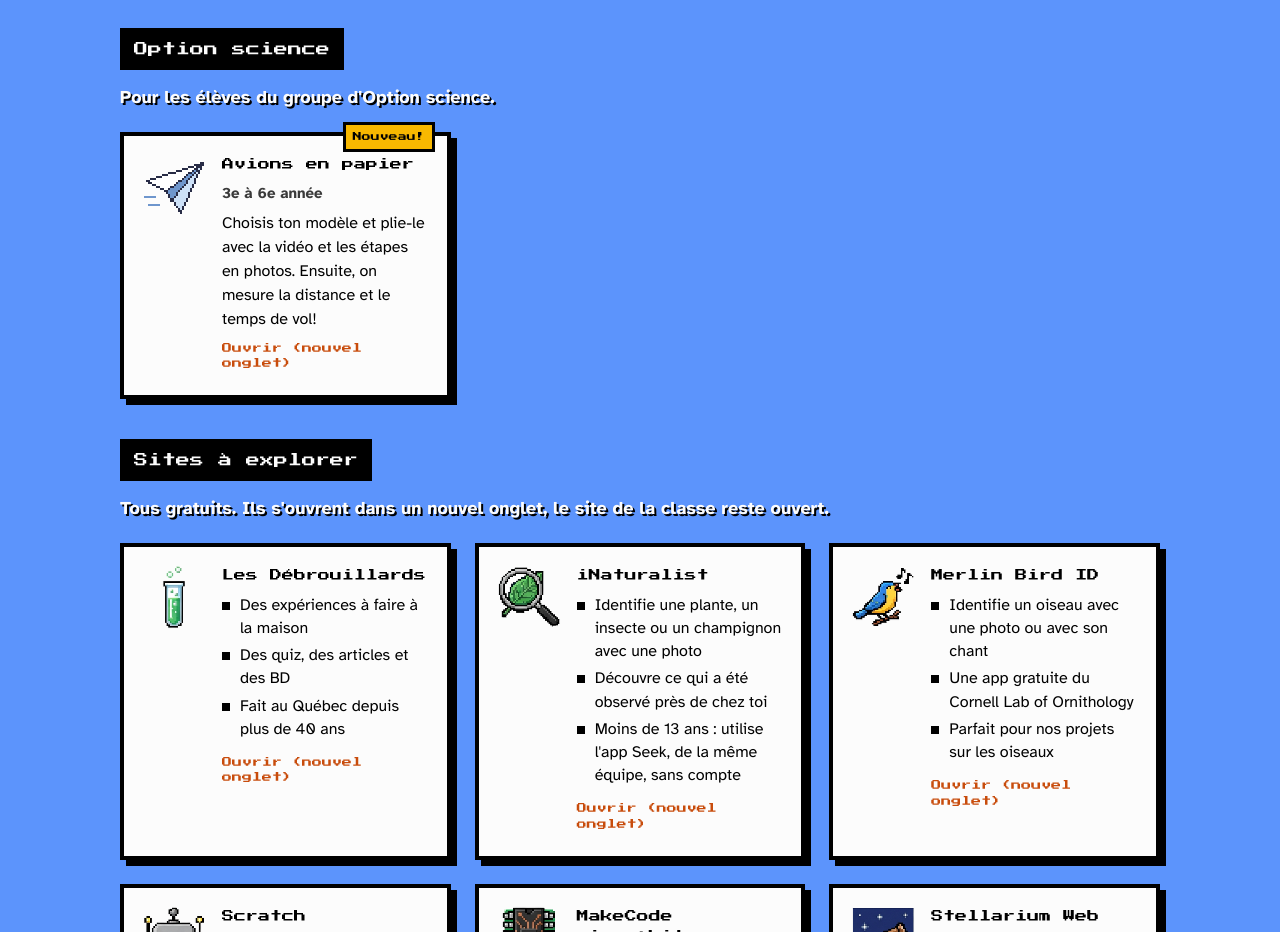
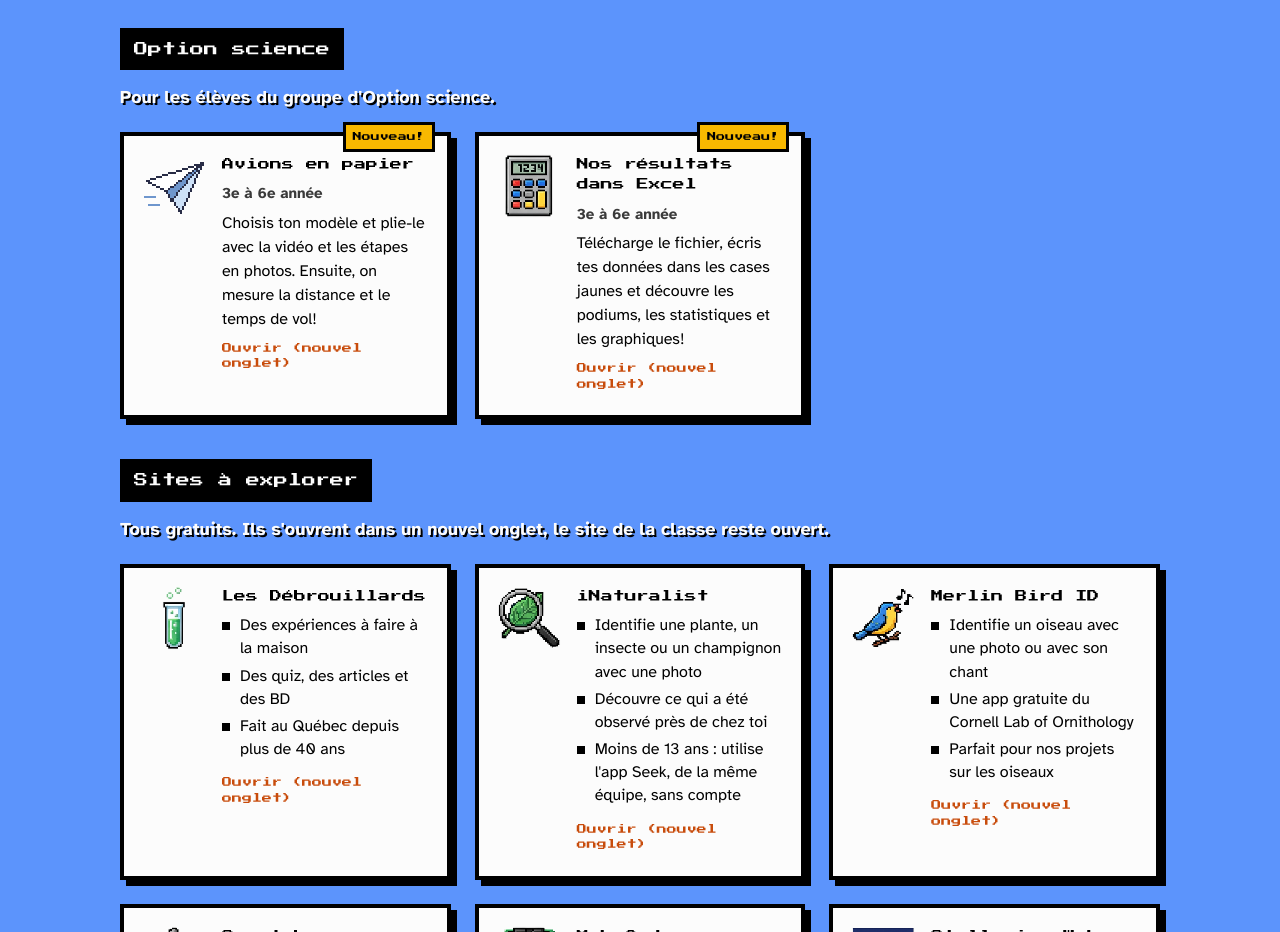
Before and after one commit to thejoyfulclassroom9/thejoyfulclassroom9.github.io, a plain HTML site: page sciences.html in a window 1280 px wide. Shown: the part 1960-2892 px from the top of the page. Drawn offline with Linux system fonts and the light colour scheme.

Commit message:
Add files via upload

```diff
--- a/sciences.html
+++ b/sciences.html
@@ -141,7 +141,10 @@ var ACTIVITES = [
 var OPTION_SCIENCE = [
   { icone: "avion", titre: "Avions en papier", niveaux: "3e à 6e année", date: "2026-11-27",
     lien: "https://www.kreaplanet.com/fr/bricolage/c-fabriquer-des-avions-en-papier",
-    description: "Choisis ton modèle et plie-le avec la vidéo et les étapes en photos. Ensuite, on mesure la distance et le temps de vol!" }
+    description: "Choisis ton modèle et plie-le avec la vidéo et les étapes en photos. Ensuite, on mesure la distance et le temps de vol!" },
+  { icone: "calculatrice", titre: "Nos résultats dans Excel", niveaux: "3e à 6e année", date: "2026-11-27",
+    lien: "avions-papier.xlsx",
+    description: "Télécharge le fichier, écris tes données dans les cases jaunes et découvre les podiums, les statistiques et les graphiques!" }
 ];
 
 var SITES = [
```
Also changed, not shown: 1 other file.
